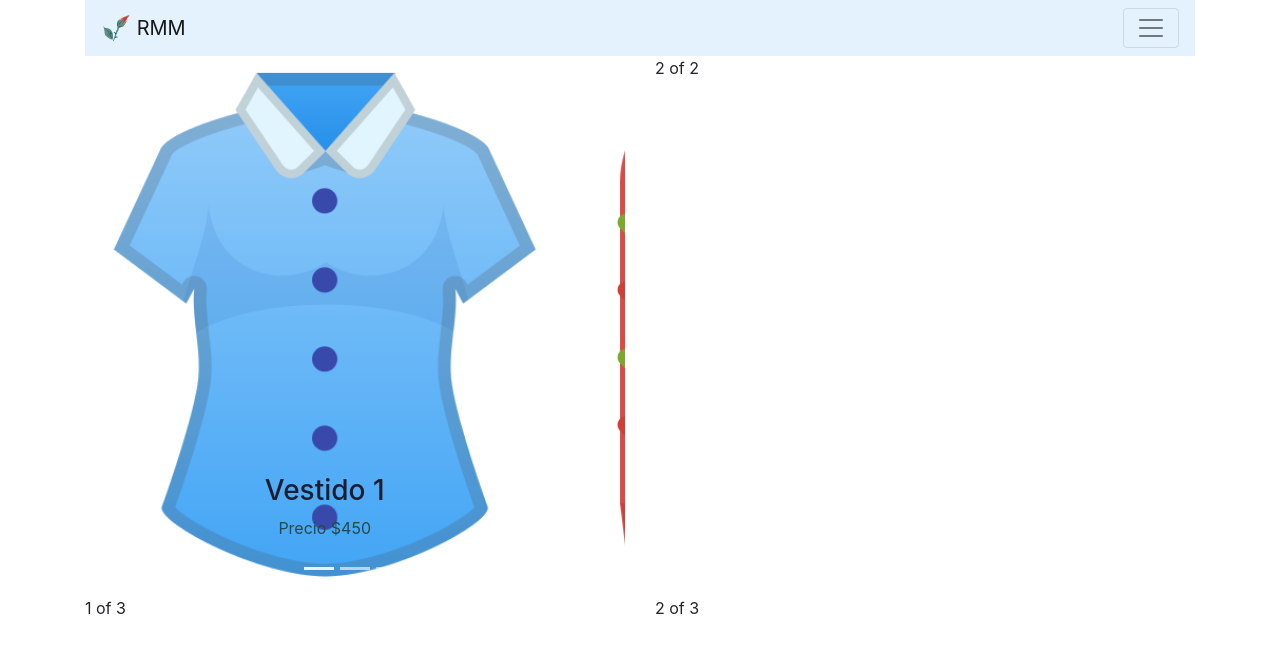
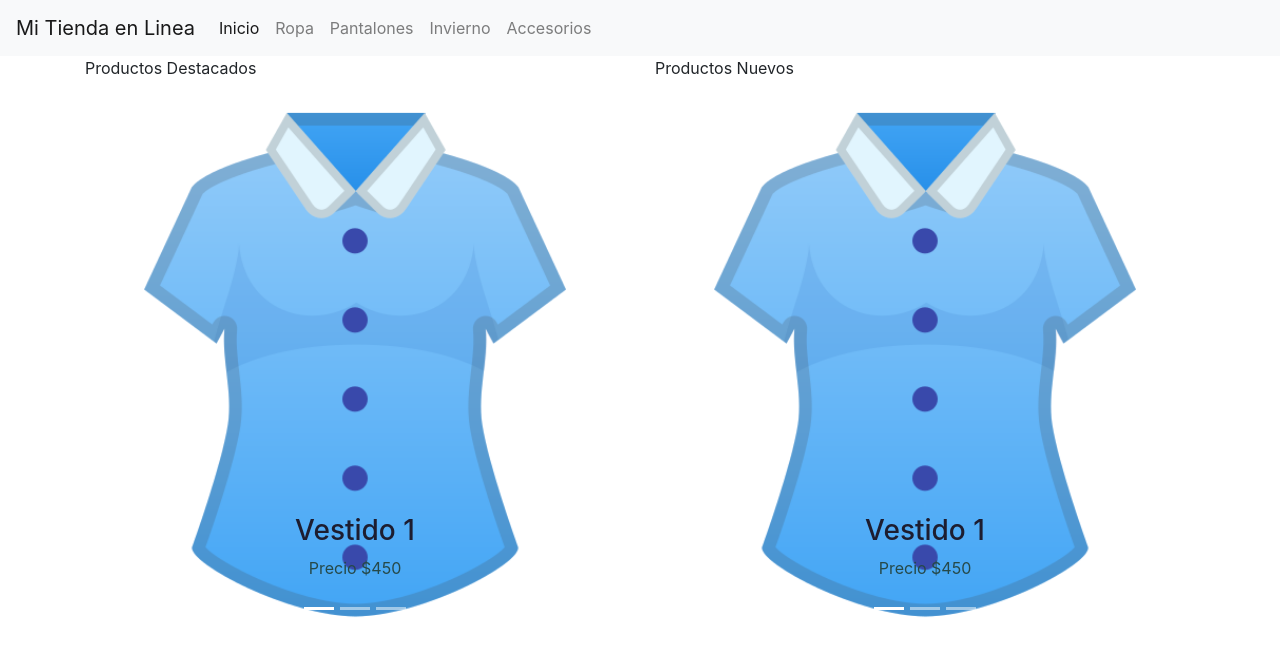
Before and after one commit to ALEXISHDEZ26/Mis-proyectos, a plain HTML site: page B-V.html in a window 1280 px wide. Drawn offline with nearby package versions, Linux system fonts and the light colour scheme; files whose address does not match are found by name.

Commit message:
Change Page with carousel

```diff
--- a/B-V.html
+++ b/B-V.html
@@ -7,12 +7,8 @@
     <title>Document</title>
 </head>
 <body>
-        <div class="container">
-        <nav class="navbar navbar-light" style="background-color: #e3f2fd;">
-                <a class="navbar-brand" href="#">
-                        <img src="C:\Users\alexis\Documents\PROYECTOS\first page\flor.png" width="30" height="30" class="d-inline-block align-top" alt="">
-                        RMM
-                      </a>
+  <nav class="navbar navbar-expand-lg navbar-light bg-light">
+    <a class="navbar-brand" href="#">Mi Tienda en Linea</a>
     <button class="navbar-toggler" type="button" data-toggle="collapse" data-target="#navbarNavDropdown" aria-controls="navbarNavDropdown" aria-expanded="false" aria-label="Toggle navigation">
       <span class="navbar-toggler-icon"></span>
     </button>
@@ -21,25 +17,27 @@
         <li class="nav-item active">
           <a class="nav-link" href="#">Inicio <span class="sr-only">(current)</span></a>
         </li>
-                    <li class="nav-item dropdown">
-                      <a class="nav-link dropdown-toggle" href="#" id="navbarDropdownMenuLink" role="button" data-toggle="dropdown" aria-haspopup="true" aria-expanded="false">
-                        Ropa
-                      </a>
-                      <div class="dropdown-menu" aria-labelledby="navbarDropdownMenuLink">
-                        <a class="dropdown-item" href="#">Blusas</a>
-                        <a class="dropdown-item" href="#">Pantalones</a>
-                        <a class="dropdown-item" href="#">Invierno</a>
-                        <a class="dropdown-item" href="#">Accesorios</a>
-                      </div>
+        <li class="nav-item">
+          <a class="nav-link" href="#">Ropa</a>
+        </li>
+        <li class="nav-item">
+          <a class="nav-link" href="#">Pantalones</a>
+        </li>
+        <li class="nav-item">
+          <a class="nav-link" href="#">Invierno</a>
+        </li>
+        <li class="nav-item">
+          <a class="nav-link" href="#">Accesorios</a>
         </li>
       </ul>
     </div>
   </nav>
-        </div>
+
 <div class="container">
   <div class="row">
-    <div class="col">
-      <div id="carrusel1" class="carousel slide" data-ride="carousel">
+    <div class="col-md-6">
+      <p>Productos Destacados</p>
+      <div id="carrusel1" class="carousel slide">
         <ol class="carousel-indicators">
           <li data-target="#carrusel1" data-slide-to="0" class="active"></li>
           <li data-target="#carrusel1" data-slide-to="1"></li>
@@ -68,30 +66,59 @@
             </div>
           </div>
         </div>
-                        <a class="carousel-control-prev" href="#carouselExampleIndicators" role="button" data-slide="prev">
+        <a class="carousel-control-prev" href="#carrusel1" role="button" data-slide="prev">
           <span class="carousel-control-prev-icon" aria-hidden="true"></span>
-                          <span class="sr-only">Previous</span>
+          <span class="sr-only">Anterior</span>
         </a>
-                        <a class="carousel-control-next" href="#carouselExampleIndicators" role="button" data-slide="next">
+        <a class="carousel-control-next" href="#carrusel1" role="button" data-slide="next">
           <span class="carousel-control-next-icon" aria-hidden="true"></span>
-                          <span class="sr-only">Next</span>
+          <span class="sr-only">Siguiente</span>
         </a>
       </div>
     </div>
-    <div class="col">
-      2 of 2
+    <div class="col-md-6">
+      <p>Productos Nuevos</p>
+      <div id="carrusel2" class="carousel slide">
+        <ol class="carousel-indicators">
+          <li data-target="#carrusel2" data-slide-to="0" class="active"></li>
+          <li data-target="#carrusel2" data-slide-to="1"></li>
+          <li data-target="#carrusel2" data-slide-to="2"></li>
+        </ol>
+        <div class="carousel-inner">
+          <div class="carousel-item active">
+            <img src="./Img/Blusa.png" class="d-block w-100" alt="...">
+            <div class="carousel-caption d-none d-md-block">
+              <h3 style="color: rgb(29, 29, 48)">Vestido 1</h3>
+              <p style="color:rgb(38, 73, 73)">Precio $450</p>
             </div>
           </div>
-  <div class="row">
-    <div class="col">
-      1 of 3
+          <div class="carousel-item">
+            <img src="./Img/Invierno.png" class="d-block w-100" alt="...">
+            <div class="carousel-caption d-none d-md-block">
+              <h3 style="color: rgb(29, 29, 48)">Vestido 2</h3>
+              <p style="color:rgb(38, 73, 73)">Precio $480</p>
             </div>
-    <div class="col">
-      2 of 3
+          </div>
+          <div class="carousel-item">
+            <img src="./Img/Pantalon.png" class="d-block w-100" alt="...">
+            <div class="carousel-caption d-none d-md-block">
+              <h3 style="color: rgb(29, 29, 48)">Vestido 1</h3>
+              <p style="color:rgb(38, 73, 73)">Precio $380</p>
             </div>
           </div>
         </div>
-
+        <a class="carousel-control-prev" href="#carrusel2" role="button" data-slide="prev">
+          <span class="carousel-control-prev-icon" aria-hidden="true"></span>
+          <span class="sr-only">Anterior</span>
+        </a>
+        <a class="carousel-control-next" href="#carrusel2" role="button" data-slide="next">
+          <span class="carousel-control-next-icon" aria-hidden="true"></span>
+          <span class="sr-only">Siguiente</span>
+        </a>
+      </div>
+    </div>
+  </div>
+</div>
 
 <script src="https://code.jquery.com/jquery-3.3.1.slim.min.js" integrity="sha384-q8i/X+965DzO0rT7abK41JStQIAqVgRVzpbzo5smXKp4YfRvH+8abtTE1Pi6jizo" crossorigin="anonymous"></script>
 <script src="https://cdnjs.cloudflare.com/ajax/libs/popper.js/1.14.6/umd/popper.min.js" integrity="sha384-wHAiFfRlMFy6i5SRaxvfOCifBUQy1xHdJ/yoi7FRNXMRBu5WHdZYu1hA6ZOblgut" crossorigin="anonymous"></script>
--- a/js/B-V.js
+++ b/js/B-V.js
@@ -1 +1,5 @@
-$("#carrusel1").carousel()
+$("#carrusel1").carousel();
+
+$("#carrusel2").carousel({
+    interval:1000
+});
```
Lines whose indentation alone changed are shown as unchanged.
